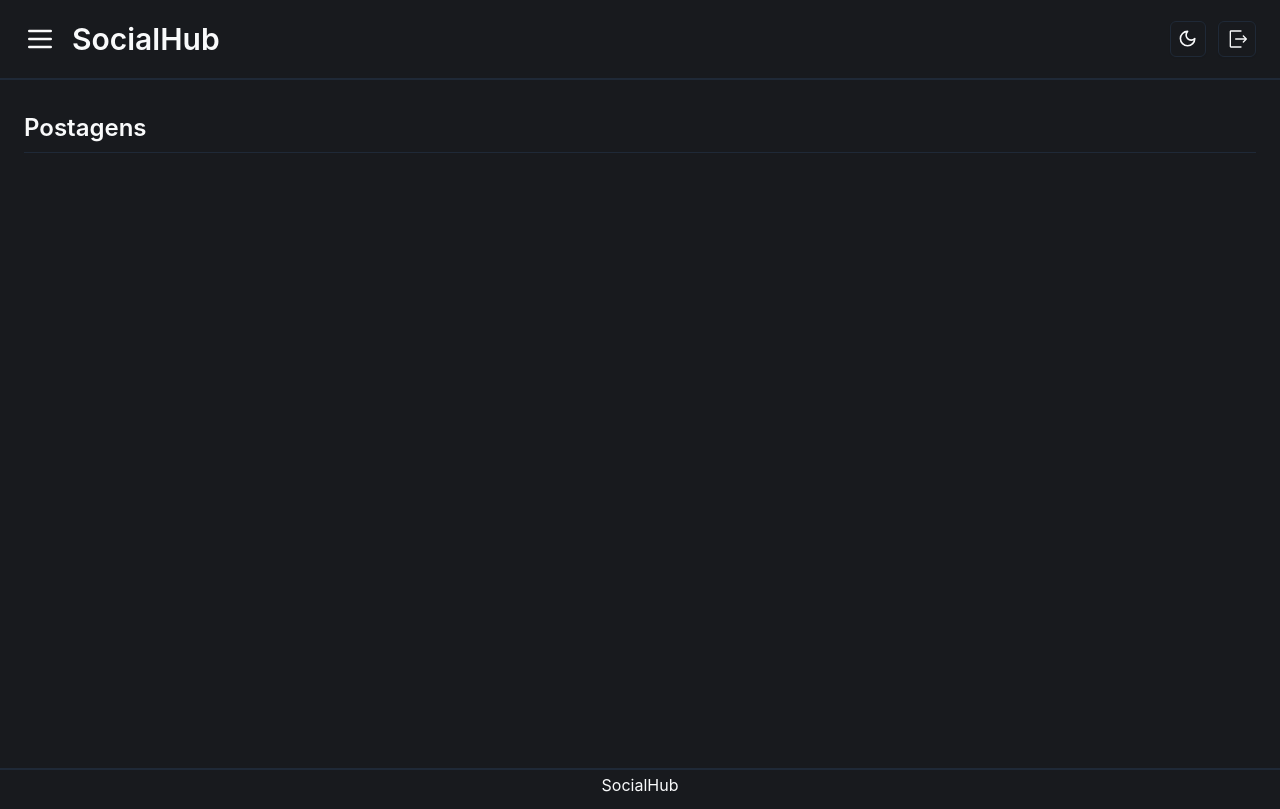
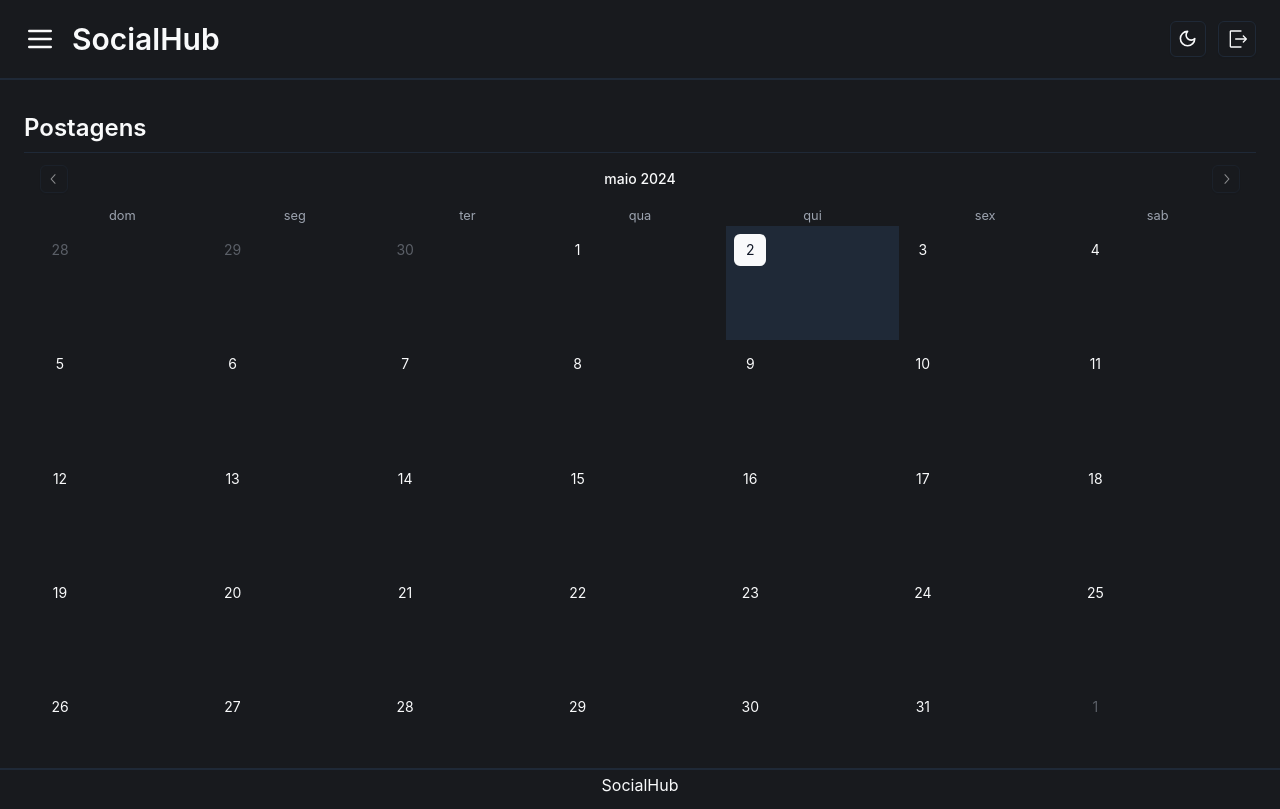
Before and after one commit to Rigolao/chad, a React (Vite) app: page /postagens in a window 1280 px wide. Built offline with nearby package versions, Linux system fonts and the light colour scheme.

Commit message:
Feat: Início da tela de calendário.

```diff
--- a/src/pages/posts-calendar-page.tsx
+++ b/src/pages/posts-calendar-page.tsx
@@ -1,11 +1,36 @@
 import PageTitle from "@/components/custom/page-title.tsx";
+import {Calendar} from "@/components/ui/calendar.tsx";
+import {useState} from "react";
+import {cn} from "@/lib/utils.ts";
+import { ptBR } from "date-fns/locale";
 
 export default function PostsCalendarPage() {
+
+    const [date, setDate] = useState<Date | undefined>(new Date());
+
 
     return (
         <div className="grow mt-8 mx-6">
             <PageTitle title={'Postagens'} />
 
+            <Calendar
+                locale={ptBR}
+                mode="single"
+                selected={date}
+                onSelect={setDate}
+                className="h-full w-full flex"
+                classNames={{
+                    months:
+                        "flex w-full flex-col sm:flex-row space-y-4 sm:space-x-2 sm:space-y-0 flex-1",
+                    month: "space-y-4 w-full flex flex-col",
+                    table: "w-full h-full border-collapse space-y-1",
+                    head_row: "",
+                    row: "w-full mt-2",
+                    cell: cn(
+                        "relative p-2 content-start text-sm focus-within:relative focus-within:z-20 [&:has([aria-selected])]:bg-accent [&:has([aria-selected].day-outside)]:bg-accent/50 [&:has([aria-selected].day-range-end)]:rounded-r-md",
+                    ),
+                }}
+            />
         </div>
     );
 }
```
